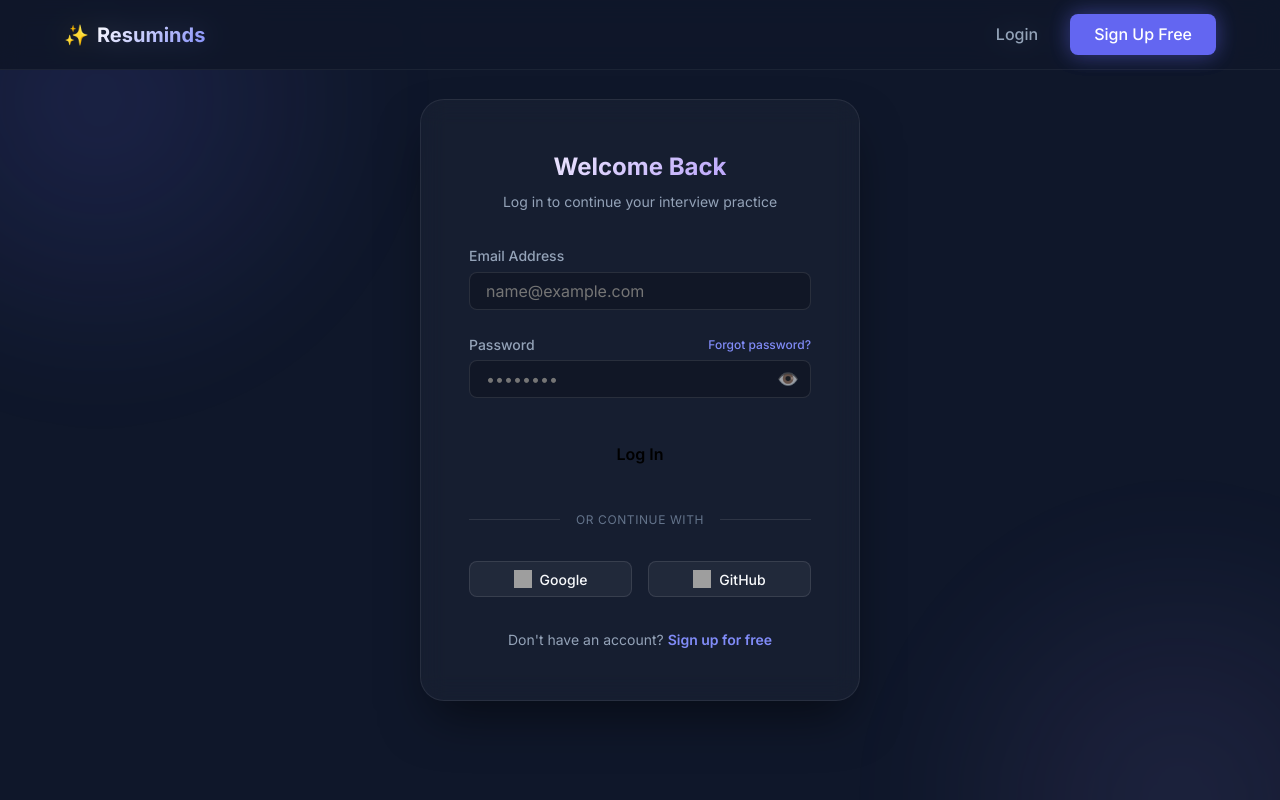
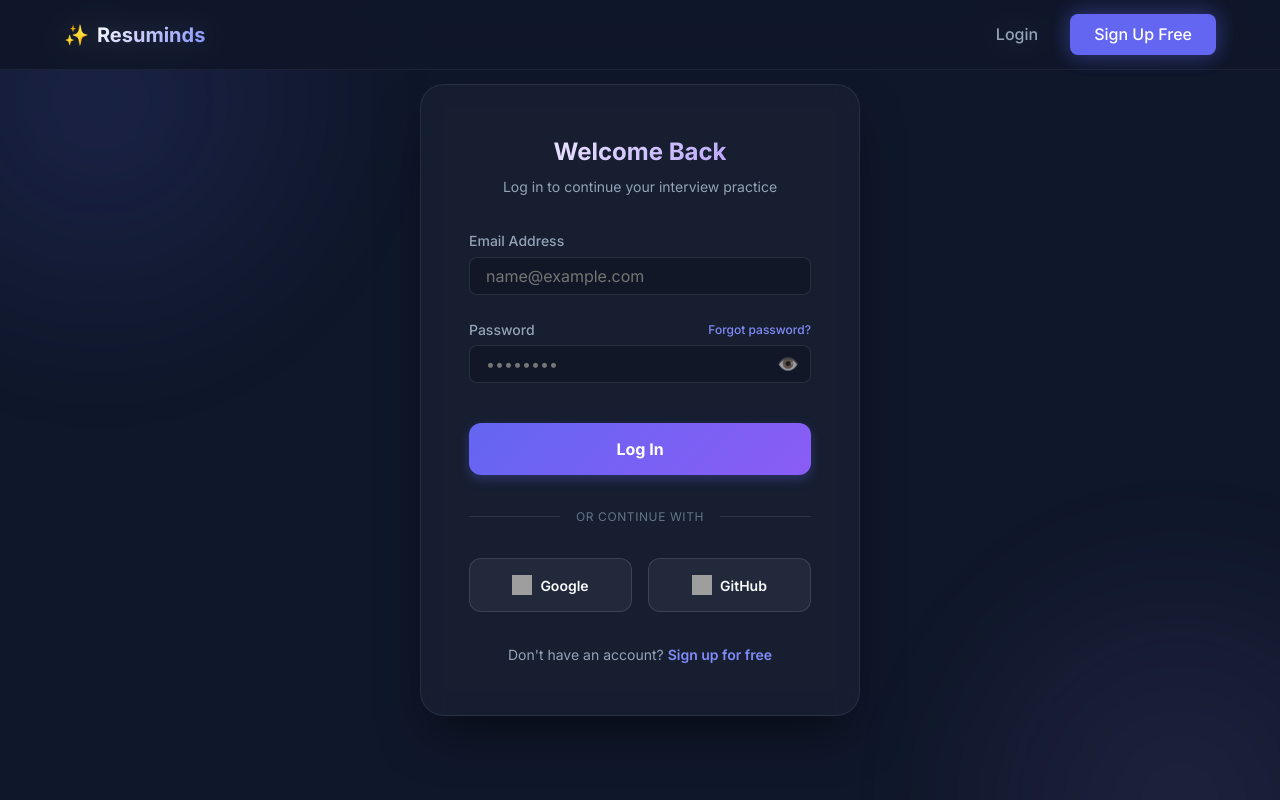
Before and after one commit to RisheekShukla/resuminds-platinum, a React (Vite) app in the folder client/: page /login in a window 1280 px wide. Built offline with nearby package versions, Linux system fonts and the light colour scheme; no server answers; grey boxes are pictures that could not be loaded.

Commit message:
style: enhance button visibility and add deployment guide

```diff
--- a/client/src/pages/AuthPages.css
+++ b/client/src/pages/AuthPages.css
@@ -36,6 +36,7 @@
     margin-bottom: var(--space-xs);
     background: linear-gradient(135deg, #fff, #a78bfa);
     -webkit-background-clip: text;
+    background-clip: text;
     -webkit-text-fill-color: transparent;
 }
 
@@ -155,15 +156,36 @@
 
 /* Submit Button */
 .auth-submit {
-    height: 48px;
-    margin-top: var(--space-sm);
+    height: 52px;
+    margin-top: var(--space-md);
     font-size: var(--font-size-md);
-    font-weight: 600;
+    font-weight: 700;
     width: 100%;
-    border-radius: var(--radius-md);
+    border-radius: var(--radius-lg);
     display: flex;
     align-items: center;
     justify-content: center;
+    background: linear-gradient(135deg, #6366f1, #8b5cf6);
+    border: none;
+    color: white;
+    cursor: pointer;
+    transition: all var(--transition-normal);
+    box-shadow: 0 4px 12px rgba(99, 102, 241, 0.3);
+}
+
+.auth-submit:hover:not(:disabled) {
+    transform: translateY(-2px);
+    box-shadow: 0 8px 20px rgba(99, 102, 241, 0.4);
+    background: linear-gradient(135deg, #4f46e5, #7c3aed);
+}
+
+.auth-submit:active:not(:disabled) {
+    transform: translateY(0);
+}
+
+.auth-submit:disabled {
+    opacity: 0.7;
+    cursor: not-allowed;
 }
 
 .loading-spinner {
@@ -215,24 +237,26 @@
     align-items: center;
     justify-content: center;
     gap: var(--space-sm);
-    padding: var(--space-sm) var(--space-md);
-    border-radius: var(--radius-md);
+    padding: var(--space-md) var(--space-lg);
+    border-radius: var(--radius-lg);
     background: rgba(255, 255, 255, 0.05);
-    border: 1px solid rgba(255, 255, 255, 0.1);
+    border: 1px solid rgba(255, 255, 255, 0.12);
     color: var(--color-text);
     font-size: var(--font-size-sm);
-    font-weight: 500;
+    font-weight: 600;
     transition: all var(--transition-fast);
 }
 
 .social-button img {
-    width: 18px;
-    height: 18px;
+    width: 20px;
+    height: 20px;
 }
 
 .social-button:hover {
-    background: rgba(255, 255, 255, 0.1);
-    transform: translateY(-1px);
+    background: rgba(255, 255, 255, 0.08);
+    border-color: rgba(255, 255, 255, 0.2);
+    transform: translateY(-2px);
+    box-shadow: 0 4px 12px rgba(0, 0, 0, 0.2);
 }
 
 /* Footer & Backgrounds */
--- a/client/src/pages/InterviewPage.css
+++ b/client/src/pages/InterviewPage.css
@@ -548,3 +548,44 @@
         bottom: 66px;
     }
 }
+/* Start Interview Button Custom Styles */
+.start-interview-btn {
+    background: linear-gradient(135deg, #6366f1, #3b82f6);
+    color: white;
+    border: none;
+    padding: 16px 32px;
+    border-radius: 12px;
+    font-size: 1.2rem;
+    font-weight: 700;
+    cursor: pointer;
+    transition: all 0.3s cubic-bezier(0.4, 0, 0.2, 1);
+    width: 100%;
+    box-shadow: 0 8px 16px rgba(99, 102, 241, 0.4);
+    animation: start-pulse 2s infinite;
+}
+
+.start-interview-btn:hover {
+    transform: translateY(-4px) scale(1.02);
+    box-shadow: 0 12px 24px rgba(99, 102, 241, 0.5);
+    background: linear-gradient(135deg, #4f46e5, #2563eb);
+    animation: none;
+}
+
+.start-interview-btn:active {
+    transform: translateY(-2px) scale(0.98);
+}
+
+@keyframes start-pulse {
+    0% {
+        box-shadow: 0 0 0 0 rgba(99, 102, 241, 0.7);
+        transform: scale(1);
+    }
+    70% {
+        box-shadow: 0 0 0 15px rgba(99, 102, 241, 0);
+        transform: scale(1.02);
+    }
+    100% {
+        box-shadow: 0 0 0 0 rgba(99, 102, 241, 0);
+        transform: scale(1);
+    }
+}
--- a/client/src/pages/InterviewPage.jsx
+++ b/client/src/pages/InterviewPage.jsx
@@ -368,13 +368,7 @@ function InterviewPage() {
                             {persona.name} will ask the first question when you're ready. Ensure your microphone is nearby.
                         </p>
                         <button
-                            style={{
-                                background: 'linear-gradient(45deg, #6366f1, #3b82f6)',
-                                color: 'white', border: 'none', padding: '14px 28px',
-                                borderRadius: '8px', fontSize: '1.1rem', fontWeight: '600',
-                                cursor: 'pointer', transition: 'all 0.2s', width: '100%',
-                                boxShadow: '0 4px 12px rgba(99, 102, 241, 0.3)'
-                            }}
+                            className="start-interview-btn"
                             onClick={() => {
                                 setInterviewStarted(true)
                                 // Chrome STRICT POLICY: The first speech Synthesis MUST be triggered
```
